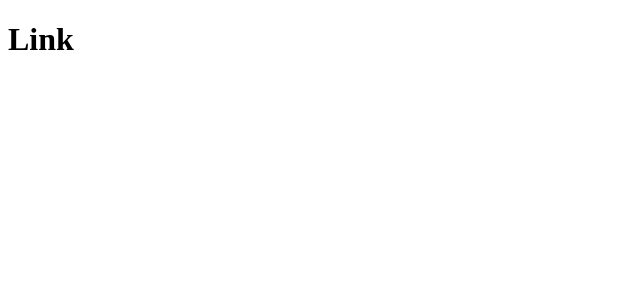
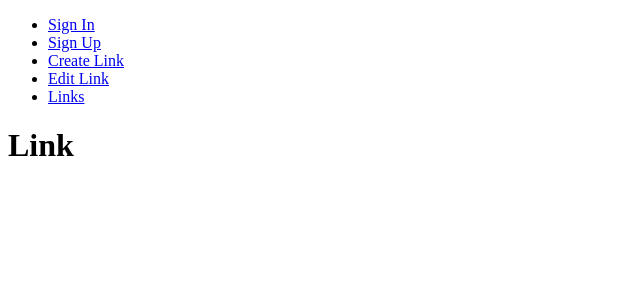
Before and after one commit to Csalex123/link-frontend, a React (Create React App) app: page / in a window 1280 px wide. Shown: the top 300 px of the page, without its empty margins (0-640 px from the left). Built offline with nearby package versions, Linux system fonts and the light colour scheme.

Commit message:
Routes added

```diff
--- a/package.json
+++ b/package.json
@@ -8,6 +8,7 @@
     "@testing-library/user-event": "^7.2.1",
     "react": "^16.13.1",
     "react-dom": "^16.13.1",
+    "react-router-dom": "^5.2.0",
     "react-scripts": "3.4.1"
   },
   "scripts": {
--- a/src/App.js
+++ b/src/App.js
@@ -1,8 +1,28 @@
 import React from 'react';
+import { BrowserRouter, Switch, Route, Link } from 'react-router-dom';
 
 const App = () => {
-    return(
-        <h1>Link</h1>
+    return (
+        <BrowserRouter>
+            <div>
+                <nav>
+                    <ul>
+                        <li><Link to="/sign-in" >Sign In</Link></li>
+                        <li><Link to="/sign-up">Sign Up</Link></li>
+                        <li><Link to="/manage/links/create">Create Link</Link></li>
+                        <li><Link to="/manage/links/edit">Edit Link</Link></li>
+                        <li><Link to="/manage/links">Links</Link></li>
+                    </ul>
+                </nav>
+                <Switch>
+                    <Route path="/sign-in"><h1>Sign In</h1></Route>
+                    <Route path="/sign-up"><h1>Sign Up</h1></Route>
+                    <Route path="/manage/links/create"><h1>Create link</h1></Route>
+                    <Route path="/manage/links/edit"><h1>Edit link</h1></Route>
+                    <Route path="/"><h1>Link</h1></Route>
+                </Switch>
+            </div>
+        </BrowserRouter>
     )
 }
 
```
Also changed, not shown: 1 other file (tests, documents, lock files or other folders).
